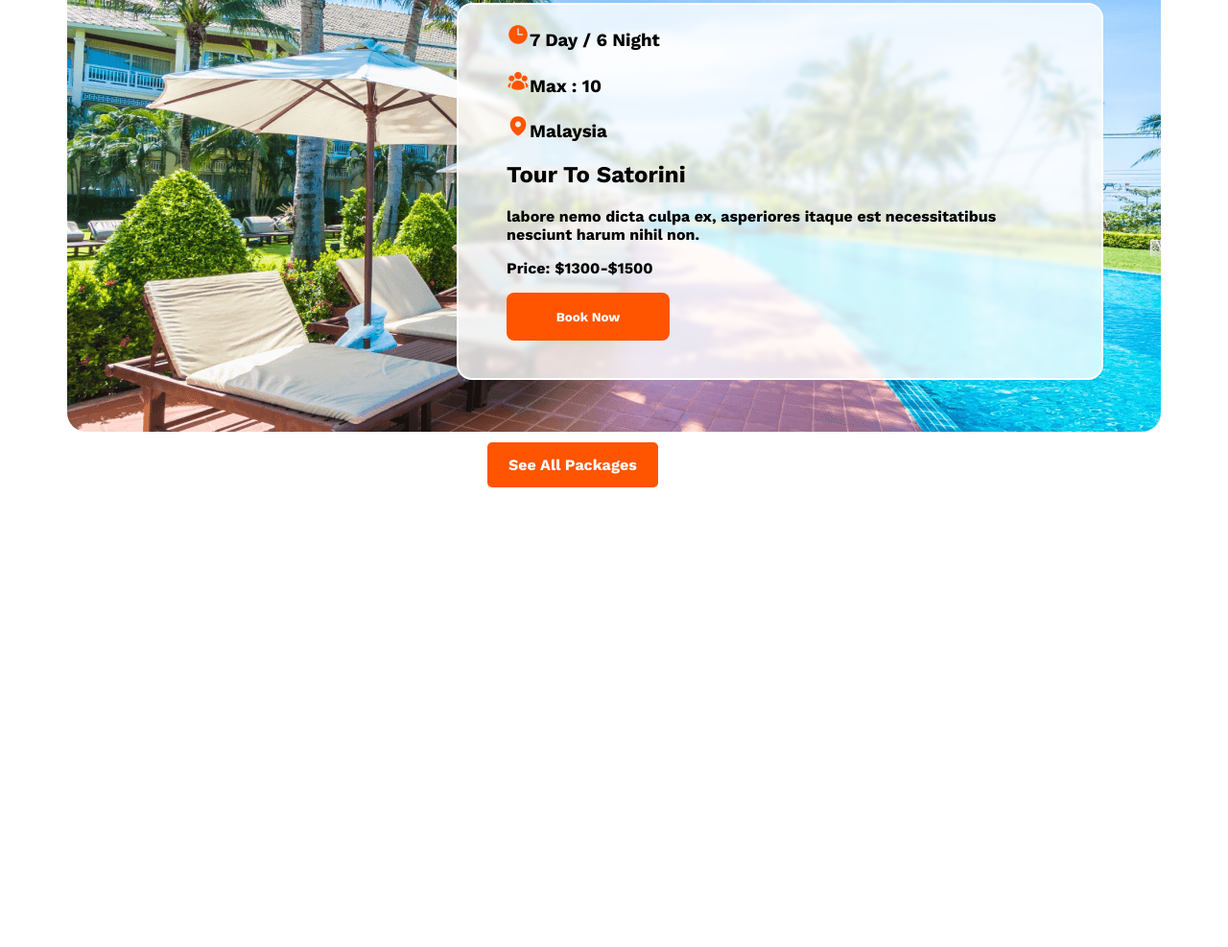
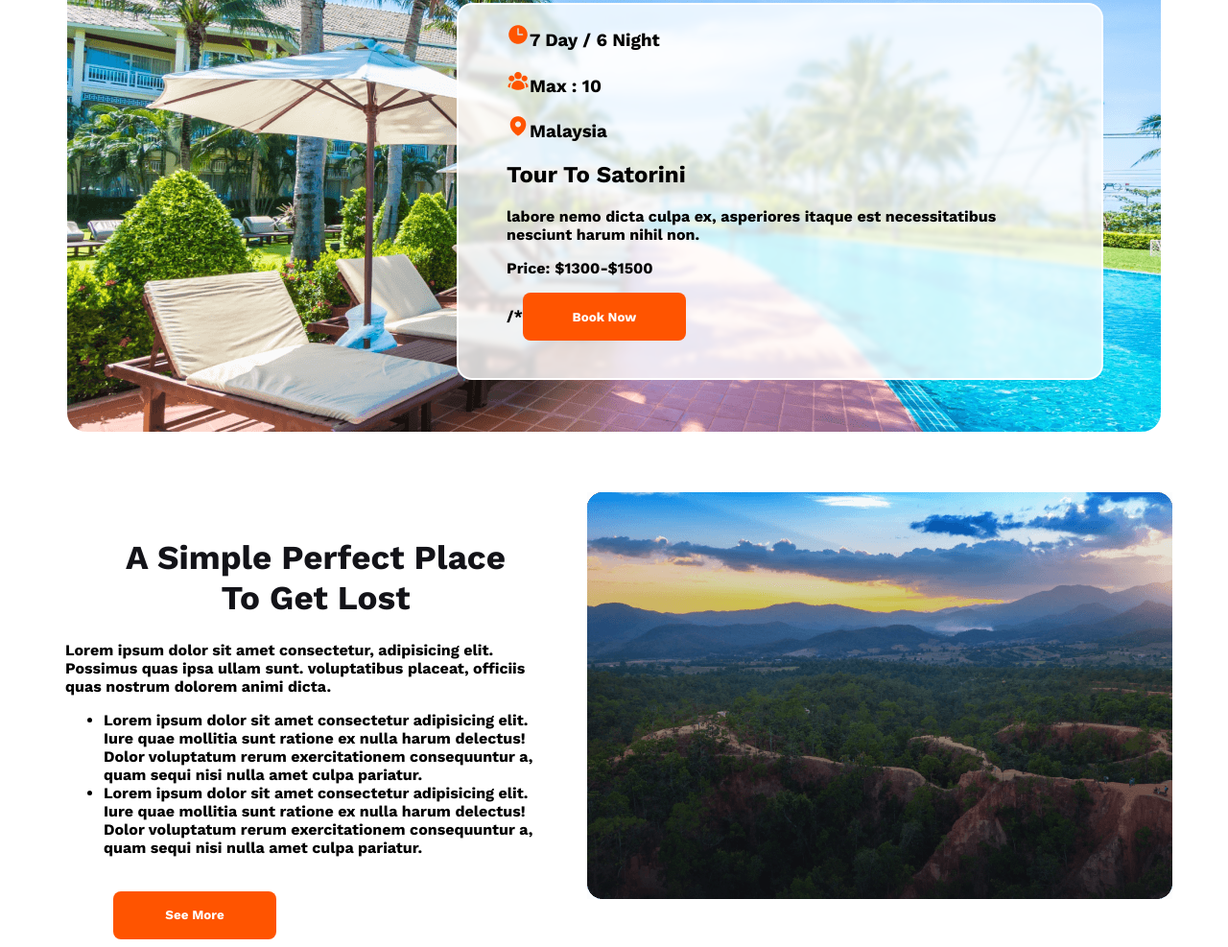
Before and after one commit to CODING019/My-Responsive-Website, a plain HTML site: page index.html in a window 1280 px wide. Shown: the part 4889-5876 px from the top of the page at 96% size. Before the commit the page ends 5397 px from the top, so only its background shows below. Drawn offline with nearby package versions, Linux system fonts and the light colour scheme.

Commit message:
description-container-added

```diff
--- a/index.html
+++ b/index.html
@@ -175,12 +175,28 @@
                     <p>labore nemo dicta culpa ex, asperiores itaque est necessitatibus
                         nesciunt harum nihil non.</p>
                     <p>Price: $1300-$1500</p>
-                    <button class="btn-primary">Book Now</button>
+                    /*<button class="btn-primary">Book Now</button>
                 </div>
             </div>
         </div>
-        <buttonc class="btn-primary-3">See All Packages</button>
         <!-- Menu-Section-End -->
+        <!-- Menu-Descrption -->
+        <section class="description-container">
+            <div class="description-content">
+                <h3 class="title">A Simple Perfect Place To Get Lost</h3>
+                <p class="team-description">Lorem ipsum dolor sit amet consectetur, adipisicing elit. Possimus quas ipsa
+                    ullam sunt.
+                    voluptatibus placeat, officiis quas nostrum dolorem animi dicta.</p>
+                    <ul>
+                        <li>Lorem ipsum dolor sit amet consectetur adipisicing elit. Iure quae mollitia sunt ratione ex nulla harum delectus! Dolor voluptatum rerum exercitationem consequuntur a, quam sequi nisi nulla amet culpa pariatur.</li>
+                        <li>Lorem ipsum dolor sit amet consectetur adipisicing elit. Iure quae mollitia sunt ratione ex nulla harum delectus! Dolor voluptatum rerum exercitationem consequuntur a, quam sequi nisi nulla amet culpa pariatur.</li>
+                    </ul>
+                    <button class="btn-primary-2">See More</button>
+            </div>
+            <div class="description-img">
+                <img src="image/Images/Group 40089.png" alt="">
+            </div>
+        </section>
     </main>
     <footer>
 
--- a/style/style.css
+++ b/style/style.css
@@ -190,10 +190,9 @@
      margin-top: 20px;
  }
 
- .btn-primary-3 {
-    margin-left: 500px;
+ /*.btn-primary-3 {
+    width: 50%;
     border-radius: 5px;
-     width: 10%;
      padding: 14px 22px;
      background: #FF5400;
      color: #FFF;
@@ -312,7 +311,22 @@
      padding: 0 50px;
      margin: 0 60px;
  }
+ /*Description-Style*/
+ .description-container{
+    display: flex;
+    align-items: center;
+    gap: 50px;
+ }
+ .description-content{
+    margin-left: 60px;
+ }
+ .description-img{
+    padding-right: 50px;
+ }
 
+ .description-content{
+
+ }
  /*Responsive-Desgin*/
 
  @media screen and (max-width:576px) {
```
